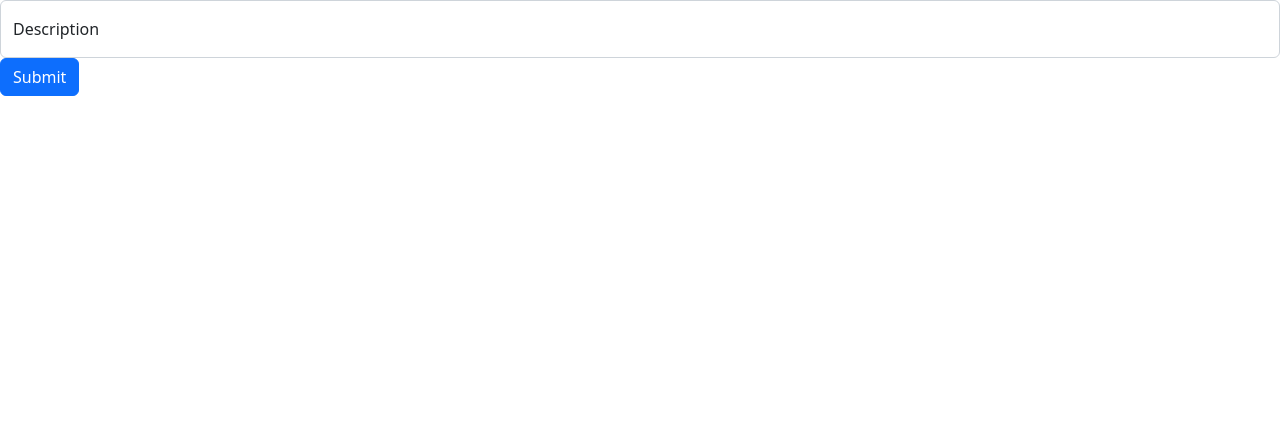
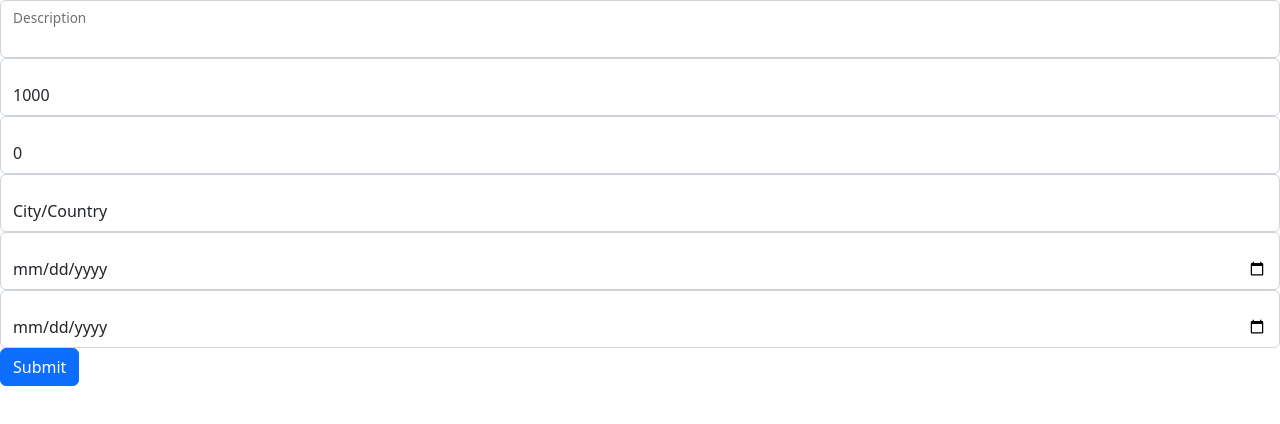
Before and after one commit to boki1/travel.io, a React (Create React App) app in the folder platform/web/: page / in a window 1280 px wide. Shown: the top 424 px of the page. Built offline with nearby package versions, Linux system fonts and the light colour scheme.

Commit message:
Add: Current state of the project

```diff
--- /dev/null
+++ b/platform/web/src/DTO/HomeFormDTO.ts
@@ -0,0 +1,9 @@
+export interface HomeFormDTO {
+    vacationDescription: string;
+    minPrice: number;
+    maxPrice: number;
+    currentCity: string;
+    currentCountry: string;
+    checkInDate: string;
+    checkOutDate: string;
+}
--- a/platform/web/src/components/Home/Home.tsx
+++ b/platform/web/src/components/Home/Home.tsx
@@ -1,17 +1,66 @@
-import React, {useState} from 'react'
+import React, { useState } from 'react'
+import { FloatingLabel, Form, Row, Col, Button } from 'react-bootstrap';
 import HomeForm from "../HomeForm/HomeForm";
+import { HomeFormDTO } from '../../DTO/HomeFormDTO';
 
 export default function Home() {
   const [description, setDescription] = useState("");
+  const [maxPrice, setMaxPrice] = useState(1000);
+  const [minPrice, setMinPrice] = useState(0);
+  const [city, setCity] = useState("");
+  const [country, setCountry] = useState("");
+  const [date1, setDate1] = useState("");
+  const [date2, setDate2] = useState("");
 
 
   const onButtonClick = (e: React.MouseEvent<HTMLButtonElement, MouseEvent>) => {
     e.preventDefault();
-    window.alert(description);
-  }
+    const vacationDescription: HomeFormDTO = {
+      vacationDescription: description,
+      maxPrice: maxPrice,
+      minPrice: minPrice,
+      currentCity: city,
+      currentCountry: country,
+      checkInDate: date1,
+      checkOutDate: date2,
+    };
+
+    fetch("http://localhost:8080/api/v1/messages", {
+      method: "POST",
+      headers: {
+        "Content-Type": "application/json",
+      },
+      body: JSON.stringify(vacationDescription),
+    });
+
+  };
+
+  const modifyCity = (e: React.FormEvent<HTMLInputElement>) => {
+    setCity((e.currentTarget.value).split("/")[0]);
+    setCountry((e.currentTarget.value).split("/")[1]);
+  };
+
   return (
     <div>
-    <HomeForm description={description} setDescription={setDescription} onButtonClick={onButtonClick}/>
+      {/* <HomeForm description={description} setDescription={setDescription} onButtonClick={onButtonClick}/> */}
+      <Form>
+        <FloatingLabel
+          controlId="floatingTextarea"
+          label="Description"
+          className="mb-3"
+        >
+          <Form.Control type="text" placeholder="Enter Description" value={description} onInput={(event: React.FormEvent<HTMLInputElement>) => setDescription(event.currentTarget.value)} />
+          <Form.Control type="number" placeholder="Enter Max price" value={maxPrice} onInput={(event: React.FormEvent<HTMLInputElement>) => setMaxPrice(parseFloat(event.currentTarget.value))} />
+          <Form.Control type="number" placeholder="Enter Min price" value={minPrice} onInput={(event: React.FormEvent<HTMLInputElement>) => setMinPrice(parseFloat(event.currentTarget.value))} />
+          <Form.Control type="text" placeholder="Eneter city/Country" value={`${city || 'City'}/${country || 'Country'}`} onInput={(event: React.FormEvent<HTMLInputElement>) => modifyCity(event)} />
+          <Form.Control type="date" placeholder="Enter date1" value={date1} onInput={(event: React.FormEvent<HTMLInputElement>) => setDate1(event.currentTarget.value)} />
+          <Form.Control type="date" placeholder="Enter date2" value={date2} onInput={(event: React.FormEvent<HTMLInputElement>) => setDate2(event.currentTarget.value)} />
+          <Button variant="primary" type="submit" onClick={(event: React.MouseEvent<HTMLButtonElement, MouseEvent>) => onButtonClick(event)}>
+            Submit
+          </Button>
+        </FloatingLabel>
+      </Form>
+
     </div>
   )
 }
--- a/platform/web/src/components/HomeForm/HomeForm.tsx
+++ b/platform/web/src/components/HomeForm/HomeForm.tsx
@@ -1,5 +1,5 @@
 import React from 'react'
-import {FloatingLabel, Form, Row, Col, Button} from 'react-bootstrap';
+import { FloatingLabel, Form, Row, Col, Button } from 'react-bootstrap';
 
 interface Props {
     description: string;
@@ -8,27 +8,20 @@ interface Props {
     onButtonClick: Function;
 }
 
-const HomeForm: React.FC<Props> = ({description, setDescription, onButtonClick}) => {
+const HomeForm: React.FC<Props> = ({ description, setDescription, onButtonClick }) => {
     return (
-        // <Form>
-        //     <Form.Group className="mb-3" controlId="formBasicDescription">
-        //         <Form.Label>Description</HomeForm.Label>
-        //         <Form.Control type="text" placeholder="Enter Description" value={description} onChange={(event)=>setDescription(event.target.value)}/>
-        //     </Form.Group>
-        //     <Button variant="primary" type="submit" onClick={()=>onButtonClick()}>
-        //         Submit
-        //     </Button>
-        // </Form>
-
-
         <Form>
             <FloatingLabel
                 controlId="floatingTextarea"
                 label="Description"
                 className="mb-3"
             >
-                <Form.Control type="text" placeholder="Enter Description" value={description} onChange={(event)=>setDescription(event.target.value)}/>
-                <Button variant="primary" type="submit" onClick={(e)=>onButtonClick(e)}>
+                <Form.Control type="text" placeholder="Enter Description" value={description} onInput={(event: React.FormEvent<HTMLInputElement>) => setDescription(event.currentTarget.value)} />
+                <Form.Control type="number" placeholder="Enter Max price" value={description} onInput={(event: React.FormEvent<HTMLInputElement>) => window.alert(event.currentTarget.value)} />
+                <Form.Control type="text" placeholder="Eneter city/Country" value={description} onInput={(event: React.FormEvent<HTMLInputElement>) => window.alert(event.currentTarget.value)} />
+                <Form.Control type="date" placeholder="Enter date1" value={description} onInput={(event: React.FormEvent<HTMLInputElement>) => window.alert(event.currentTarget.value)} />
+                <Form.Control type="date" placeholder="Enter date2" value={description} onInput={(event: React.FormEvent<HTMLInputElement>) => window.alert(event.currentTarget.value)} />
+                <Button variant="primary" type="submit" onClick={(event: React.MouseEvent) => onButtonClick(event)}>
                     Submit
                 </Button>
             </FloatingLabel>
```
Also changed, not shown: 2 other files (tests, documents, lock files or other folders).
